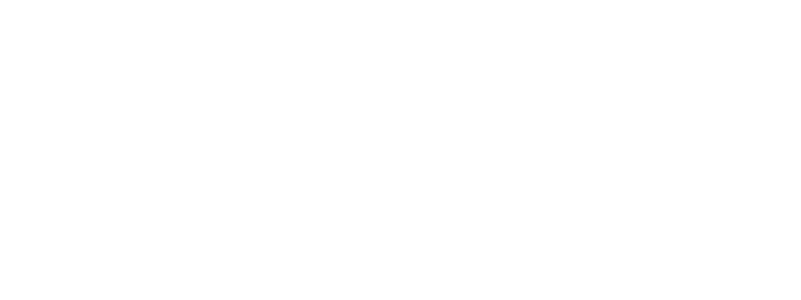
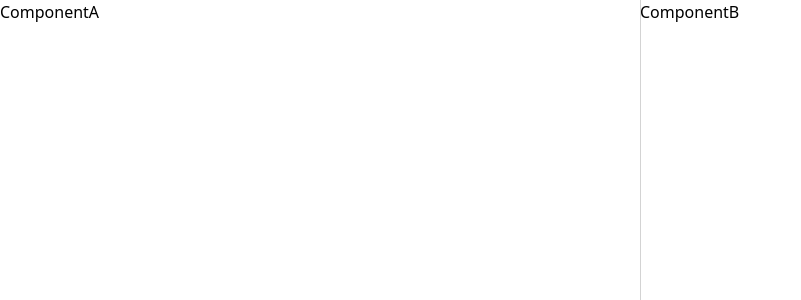
Before and after one commit to bacowan/RomEdit, a React (Vite) app: page / in a window 1280 px wide. Shown: the top 300 px of the page, without its empty margins (0-801 px from the left). Built offline with nearby package versions, Linux system fonts and the light colour scheme.

Commit message:
adding ui library

```diff
--- a/package.json
+++ b/package.json
@@ -13,8 +13,9 @@
     "@tailwindcss/vite": "^4.1.18",
     "@tauri-apps/api": "^2",
     "@tauri-apps/plugin-opener": "^2",
-    "react": "^19.1.0",
-    "react-dom": "^19.1.0",
+    "allotment": "^1.20.5",
+    "react": "^19.2.4",
+    "react-dom": "^19.2.4",
     "tailwindcss": "^4.1.18"
   },
   "devDependencies": {
--- a/src/App.tsx
+++ b/src/App.tsx
@@ -1,8 +1,14 @@
-
+import React from "react";
+import { Allotment } from "allotment";
+import "allotment/dist/style.css";
 
 const App = () => {
   return (
-    <main>
+    <main className="h-screen w-screen">
+      <Allotment>
+        <div>ComponentA</div>
+        <div>ComponentB</div>
+      </Allotment>
     </main>
   );
 }
```
Also changed, not shown: 1 other file (tests, documents, lock files or other folders).
